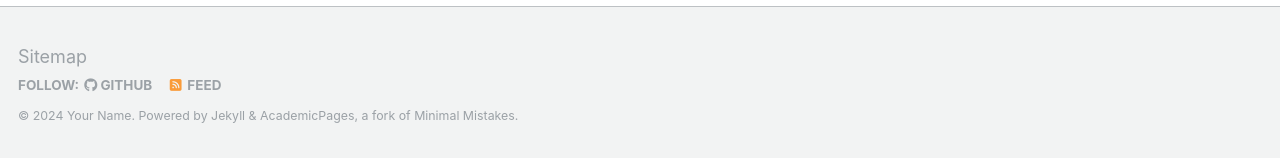
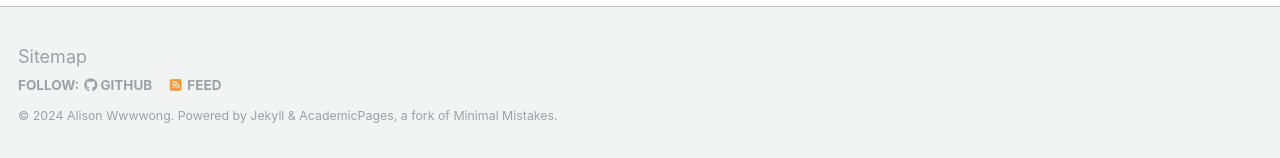
Before and after one commit to AlisonWWWong/my-academic-profile, a Jekyll site: the page built from _pages/about.md, in a window 1280 px wide. Shown: the part 741-899 px from the top of the page. Built offline with Jekyll 4.4.1, drawn with Linux system fonts in a browser that asks for light colours; some web fonts are replaced.

Commit message:
Update _config.yml

```diff
--- a/_config.yml
+++ b/_config.yml
@@ -10,7 +10,7 @@
 locale                   : "en-US"
 title                    : "Xianting Huang"
 title_separator          : "-"
-name                     : &name "Your Name"
+name                     : &name "Alison Wwwwong"
 description              : &description "personal description"
 url                      : https://alisonwwwong.github.io/AlisonWWWong
 baseurl                  : "" # the subpath of your site, e.g. "/blog"
```
